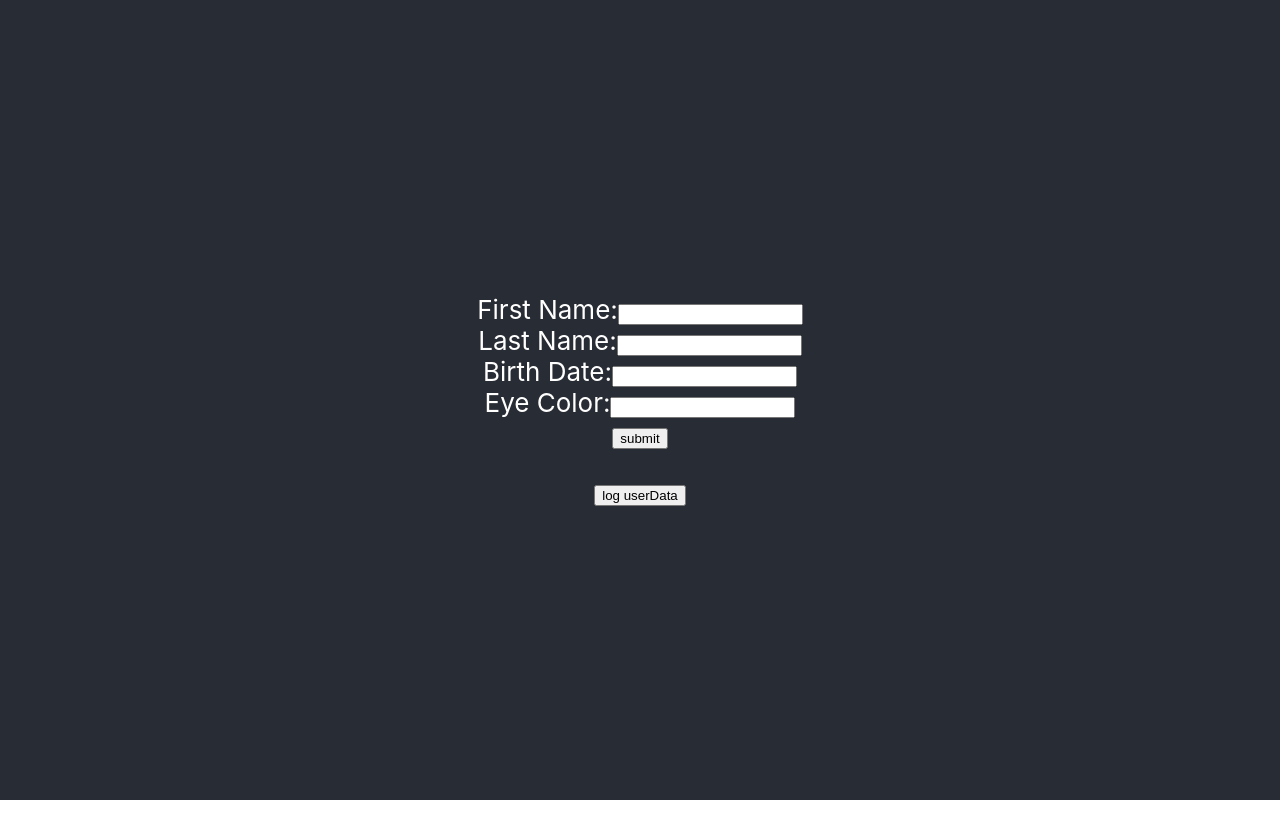
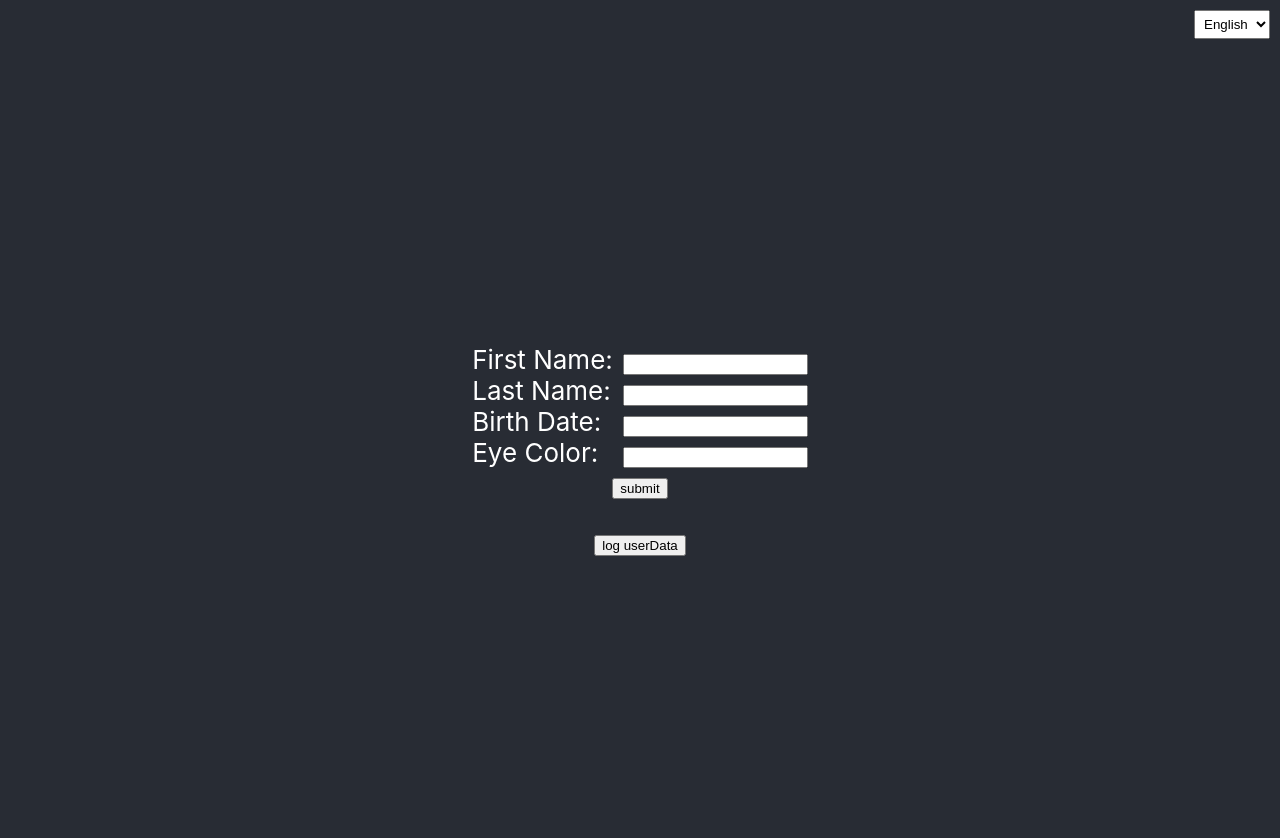
Before and after one commit to kudelek/task-01, a React (Create React App) app in the folder task-01/: page / in a window 1280 px wide. Shown: the top 838 px of the page. Before the commit the page ends 800 px from the top, so only its background shows below. Built offline with nearby package versions, Linux system fonts and the light colour scheme; no server answers.

Commit message:
navbar added, reducer separated, cosmetic changes

```diff
--- a/task-01/src/App.css
+++ b/task-01/src/App.css
@@ -1,20 +1,10 @@
 .App {
+  background-color: #282c34;
   text-align: center;
-}
-
-.App-logo {
-  height: 40vmin;
-  pointer-events: none;
-}
-
-@media (prefers-reduced-motion: no-preference) {
-  .App-logo {
-    animation: App-logo-spin infinite 20s linear;
-  }
+  display: block;
 }
 
 .App-header {
-  background-color: #282c34;
   min-height: 100vh;
   display: flex;
   flex-direction: column;
@@ -27,12 +17,3 @@
 .App-link {
   color: #61dafb;
 }
-
-@keyframes App-logo-spin {
-  from {
-    transform: rotate(0deg);
-  }
-  to {
-    transform: rotate(360deg);
-  }
-}
--- a/task-01/src/App.js
+++ b/task-01/src/App.js
@@ -2,12 +2,14 @@
 import './App.css';
 import ErrorBoundary from './components/ErrorBoundary';
 import Form from './containers/Form';
+import NavBar from './containers/NavBar';
 
 function App() {
 
   return (
     <div className="App">
       <ErrorBoundary>
+        <NavBar className="NavBar" />
         <header className="App-header">
           <Form />
         </header>
--- /dev/null
+++ b/task-01/src/containers/Form.css
@@ -0,0 +1,13 @@
+form {
+    width: 100%;
+}
+
+label {
+    width: auto;
+    margin-right: 10px;;
+}
+
+.fields {
+    display: flex;
+    text-align: left;
+}
--- a/task-01/src/containers/Form.js
+++ b/task-01/src/containers/Form.js
@@ -1,21 +1,6 @@
 import React, { useState, useReducer, useEffect } from "react";
-
-function reducer(state, action){
-    switch (action.type) {
-      case "fieldChange": {
-        const newState = {...state, [String(action.payload.name)]: String(action.payload.value)}
-        return newState;
-      }
-
-      case "setData": {
-          const newState = action.payload;
-          return newState;
-      }
-      default: {
-        return {...state};
-      }
-    }
-}
+import { reducer } from "../libs/reducer";
+import './Form.css';
 
 export default function Form(){
   const [userData, dispatch] = useReducer(reducer, {});
@@ -33,7 +18,6 @@
       }
     })
     .then(data => {
-      console.log("data: ", data);
       if(data){
         let d = data[0];
         dispatch({type: "setData", payload: d});
@@ -76,22 +60,20 @@
     return ( isloading ? <div>Loading...</div> : (
         <div>
             <form onSubmit={handleSubmit}>
-            <label>
-                First Name:
-                <input type="text" id="firstName" defaultValue={userData.firstName} onChange={handleChange}/>
-            </label><br />
-            <label>
-                Last Name:
-                <input type="text" id="lastName" defaultValue={userData.lastName} onChange={handleChange}/>
-            </label><br />
-            <label>
-                Birth Date:
-                <input type="text" id="birthDate" defaultValue={userData.birthDate} onChange={handleChange}/>
-            </label><br />
-            <label>
-                Eye Color:
-                <input type="text" id="eyeColor" defaultValue={userData.eyeColor} onChange={handleChange}/>
-            </label><br />
+                <div className="fields">
+                    <div className="labels">
+                        <label>First Name:</label><br />
+                        <label>Last Name:</label><br />
+                        <label>Birth Date:</label><br />
+                        <label>Eye Color:</label><br />
+                    </div>
+                    <div className="inputs">
+                        <input type="text" id="firstName" defaultValue={userData.firstName} onChange={handleChange}/><br />
+                        <input type="text" id="lastName" defaultValue={userData.lastName} onChange={handleChange}/><br />
+                        <input type="text" id="birthDate" defaultValue={userData.birthDate} onChange={handleChange}/><br />
+                        <input type="text" id="eyeColor" defaultValue={userData.eyeColor} onChange={handleChange}/><br />
+                    </div>
+                </div>
                 <input type="submit" value="submit"/><br />
                 <p>{}</p>
             </form>
--- /dev/null
+++ b/task-01/src/containers/NavBar.css
@@ -0,0 +1,12 @@
+.navBar {
+    width: 100%;
+    padding: 0;
+    height: 50px;
+    position: relative;
+}
+
+.nav {
+    float: right;
+    padding: 5px;
+    margin: 10px;
+}
--- /dev/null
+++ b/task-01/src/containers/NavBar.js
@@ -0,0 +1,13 @@
+import React from "react";
+import "./NavBar.css";
+
+export default function NavBar(){
+    return (
+        <div className="navBar">
+            <select title="language" className="nav">
+                <option>English</option>
+                <option>Polish</option>
+            </select>
+        </div>
+    )
+}
--- /dev/null
+++ b/task-01/src/libs/reducer.js
@@ -0,0 +1,16 @@
+export function reducer(state, action){
+    switch (action.type) {
+      case "fieldChange": {
+        const newState = {...state, [String(action.payload.name)]: String(action.payload.value)}
+        return newState;
+      }
+
+      case "setData": {
+          const newState = action.payload;
+          return newState;
+      }
+      default: {
+        return {...state};
+      }
+    }
+}
```
Lines whose indentation alone changed are shown as unchanged.
